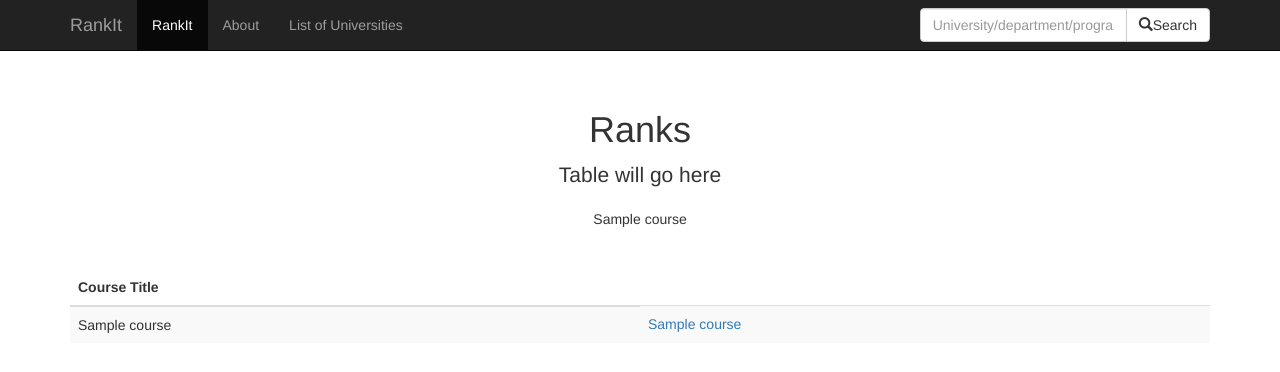
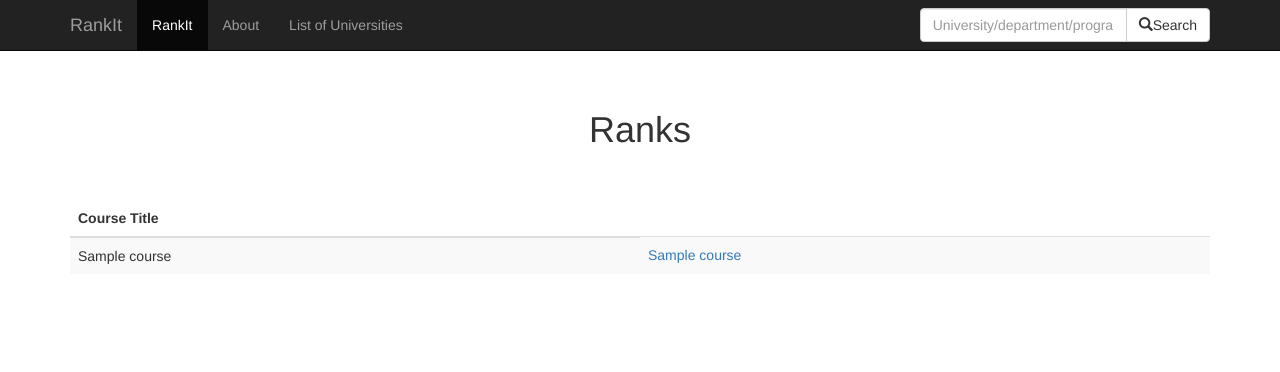
Before and after one commit to Jim-Walk/Software-Development-Assessment, a Flask app: template website/templates/rank.html in a window 1280 px wide. Shown: the top 372 px of the page. Run offline with Flask 2, Linux system fonts and the light colour scheme; the template is opened without the code that fills it: most values are stand-ins (such as "Sample title", 1, 10 or a date in 2020); some libraries are stand-ins or nearby versions.

Commit message:
ranking works for teaching and salary, need to improve rank page a bit more before handing over

```diff
--- a/website/routes.py
+++ b/website/routes.py
@@ -1,7 +1,9 @@
 from flask import Flask, render_template, request
 from flask_pymongo import PyMongo
-from helpers import get_logo, get_wiki
+from helpers import get_logo, get_wiki, rank_it
 from copy import deepcopy
+import math
+
 app = Flask(__name__)
 app.config["MONGO_URI"] = "mongodb://127.0.0.1:27017/rankit"
 mongo = PyMongo(app)
@@ -42,22 +44,36 @@ def unis():
     return render_template('uni-list.html', uni_list = uni_list)
 
 @app.route('/rank', methods=['GET'])
-def rankNew():
+def rank():
     if request.method == 'GET':
+        # First, retrieve form options
         department = request.args['department'].replace('+', ' ')
+        salary = int(request.args['salary'])
+        teach = int(request.args['teaching'])
+        qol = request.args['qol']               # qol - Quality of Life
+        employ = request.args['employ']         # employability
+
+        # compile list of courses with no missing data
+        courses = mongo.db.courses.find({"$text": {"$search": department}},
+                                        limit=50)
         course_and_uni =[]
-        courses = mongo.db.courses.find({"$text": {"$search": department}}, limit=10)
+        c_list = []
+        # get courses out of the pymongo cursor
         for course in courses:
-            course_and_uni += [course] #.update(uni)]
+            if not math.isnan(course['salary'][0]['MED']):
+                if not math.isnan(course['nss'][0]['Q27']):
+                    c_list += [course]
 
-        for course in course_and_uni:
+        for course in c_list:
             uni = mongo.db.institutions.find_one({'UKPRN':course['UKPRN']})
-            course.update(uni)
-        print(courses.rewind()[0])
+            if 'PROVIDER_NAME' in uni:
+                course.update(uni)
+                course_and_uni += [course]
 
-        for course in course_and_uni:
-            print(course['TITLE'], ': ', course['PROVIDER_NAME'])
-    return render_template('rank.html', courses=course_and_uni)
+        # rank list of courses
+        c_final = rank_it(course_and_uni, salary, teach)
+
+    return render_template('rank.html', courses=c_final)
 
 if __name__ == '__main__':
 	app.run()
--- a/website/templates/index.html
+++ b/website/templates/index.html
@@ -17,7 +17,8 @@
         </div>
         <div class="form-group">
             <input type="text" name="department" placeholder="Course">
-            <input type="number" name="salary" placeholder="salary" min="0" max="100">
+            <input type="number" name="salary" placeholder="salary" min="0"
+            max="100" value="25">
             <input type="number" name="teaching" placeholder="Quality of Teaching" min="0" max="100">
             <input type="number" name="qol" placeholder="Quality of Life" min="0" max="100">
             <input type="number" name="employ" placeholder="Employment Chances" min="0" max="100">
--- a/website/templates/rank.html
+++ b/website/templates/rank.html
@@ -3,10 +3,6 @@
 {% block content %}
       <div class="starter-template">
         <h1>Ranks</h1>
-        <p class="lead"> Table will go here </p>
-        {% for course in courses %}
-            {{ course.TITLE }}
-        {% endfor %}
       </div>
         <table class="table table-striped">
             <thead>
@@ -15,7 +11,8 @@
             <tbody>
             {% for course in courses %}
                 <tr>
-                    <td>{{course.PROVIDER_NAME}}</td><td><a href="/course/{{course.KISCOURSEID}}">{{course.TITLE}}</a></td>
+                    <td>{{course.PROVIDER_NAME}}</td><td><a
+                    href="/course/{{course.KISCOURSEID}}">{{course.TITLE}}</a></td>
                 </tr>
             {%endfor%}
             </tbody>
```
Also changed, not shown: website/helpers.py (+10 -2 lines), 2 other files.
